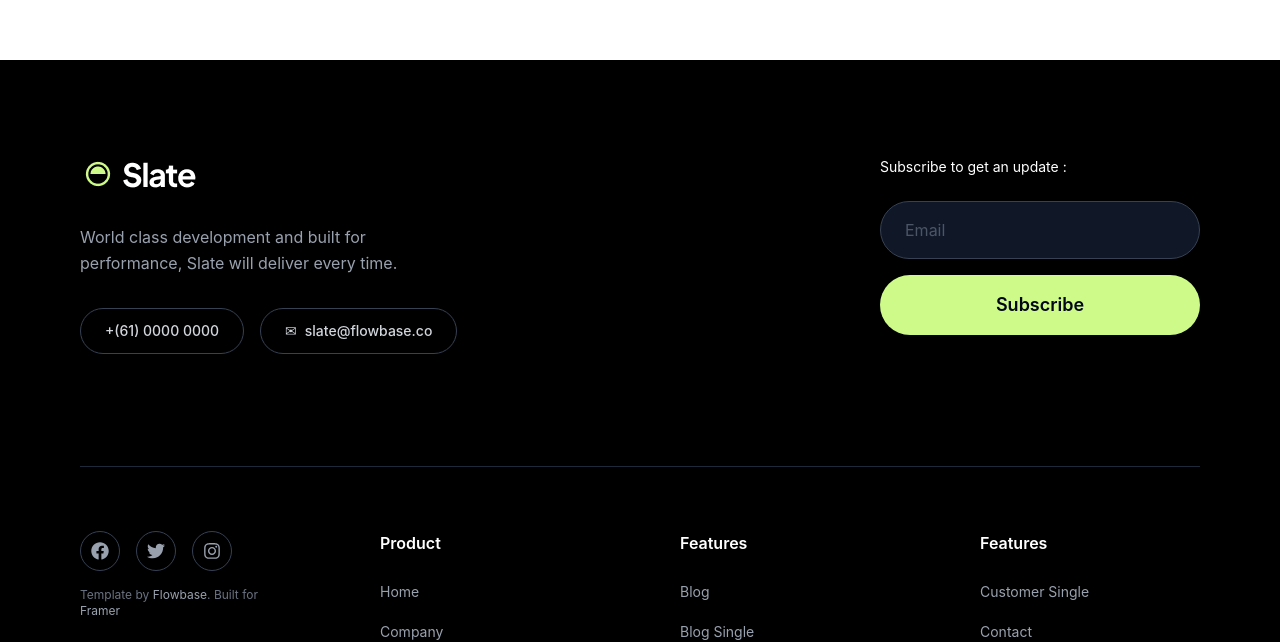
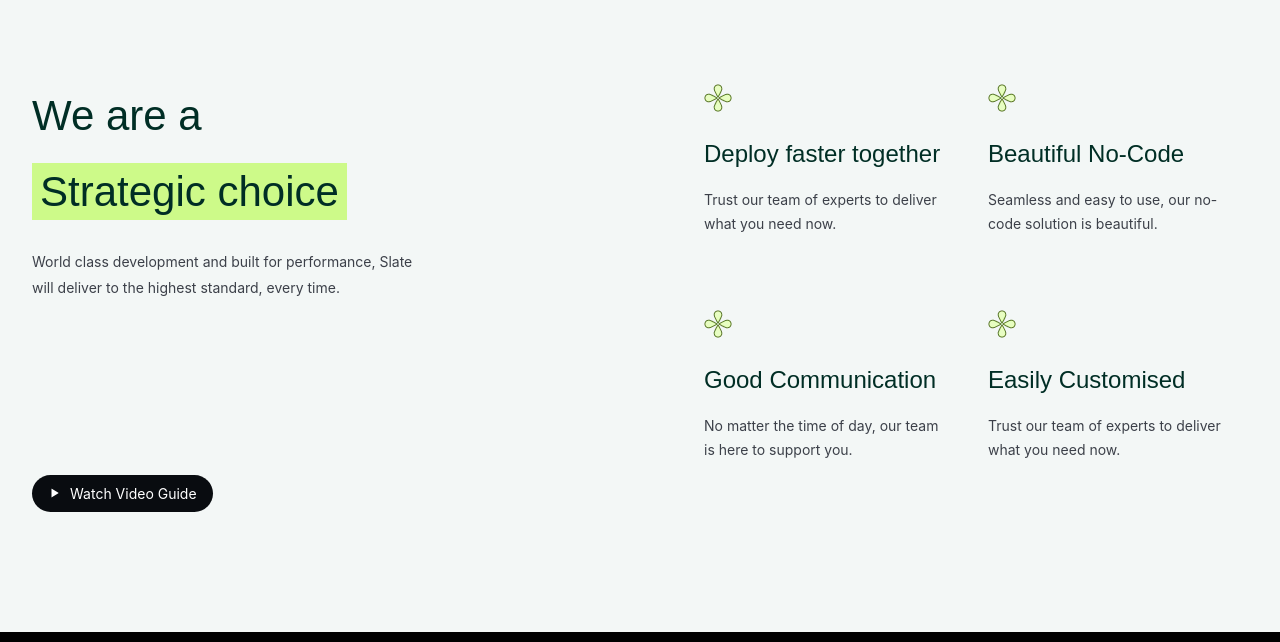
Before and after one commit to afsarRiyad/Group-Project, a React (Vite) app: page / in a window 1280 px wide. Shown: the part 1041-1683 px from the top of the page. Built offline with nearby package versions, Linux system fonts and the light colour scheme; a web font is replaced by a local one.

Commit message:
Strategic done

```diff
--- a/src/components/layouts/OurBlogs.jsx
+++ b/src/components/layouts/OurBlogs.jsx
@@ -8,7 +8,7 @@
 const OurBlogs = () => {
   return (
     <Container>
-      <div className="mb-16 lg:mb-24 pb-16 lg:pb-30">
+      <div className=" pb-16 lg:pb-30">
         <div className="text-center mb-12 lg:mb-24">
           <p className="primaryTxt">Our Blogs</p>
 
--- /dev/null
+++ b/src/components/layouts/StrategicChoice.jsx
@@ -0,0 +1,84 @@
+import React from 'react';
+import Container from './Container';
+import { IoIosPlay } from "react-icons/io";
+import plus from '../../assets/images/plus.webp';
+
+const StrategicChoice = () => {
+  return (
+    <div className='bg-[#F3F7F6]'>
+      <Container>
+        <div className='flex flex-col lg:flex-row pb-16 lg:pb-30 justify-between pt-16 lg:pt-30 gap-10 lg:gap-0'>
+
+          {/* Left Side */}
+          <div className='max-w-[408px]'>
+            <h2 className='headingTxt text-[32px] lg:text-[42px] mb-3.25'>
+              We are a
+            </h2>
+
+            <h3 className='mb-6.5'>
+              <span className='headingTxt text-[32px] lg:text-[42px] bg-[#CDFA89] px-2 py-1.25'>
+                Strategic choice
+              </span>
+            </h3>
+
+            <p className='primaryTxt leading-6.5 max-w-[390px] mb-10 lg:mb-43.5'>
+              World class development and built for performance, Slate will deliver to the highest standard, every time.
+            </p>
+
+            <button className='flex items-center gap-2 learnTxt text-[#ffffff] bg-[#090C10] px-4 py-2 rounded-[70px]'>
+              <IoIosPlay /> Watch Video Guide
+            </button>
+          </div>
+
+          {/* Right Side */}
+          <div className="grid grid-cols-1 sm:grid-cols-2 gap-6">
+
+            <div>
+              <img src={plus} alt="plus" />
+              <h3 className='headingTxt text-[20px] lg:text-[24px] font-medium mt-6 mb-4'>
+                Deploy faster together
+              </h3>
+              <p className='primaryTxt leading-6 max-w-[260px]'>
+                Trust our team of experts to deliver what you need now.
+              </p>
+            </div>
+
+            <div>
+              <img src={plus} alt="plus" />
+              <h3 className='headingTxt text-[20px] lg:text-[24px] font-medium mt-6 mb-4'>
+                Beautiful No-Code
+              </h3>
+              <p className='primaryTxt leading-6 max-w-[250px]'>
+                Seamless and easy to use, our no-code solution is beautiful.
+              </p>
+            </div>
+
+            <div>
+              <img src={plus} alt="plus" />
+              <h3 className='headingTxt text-[20px] lg:text-[24px] font-medium mt-6 mb-4'>
+                Good Communication
+              </h3>
+              <p className='primaryTxt leading-6 max-w-[240px]'>
+                No matter the time of day, our team is here to support you.
+              </p>
+            </div>
+
+            <div>
+              <img src={plus} alt="plus" />
+              <h3 className='headingTxt text-[20px] lg:text-[24px] font-medium mt-6 mb-4'>
+                Easily Customised
+              </h3>
+              <p className='primaryTxt leading-6 max-w-[260px]'>
+                Trust our team of experts to deliver what you need now.
+              </p>
+            </div>
+
+          </div>
+
+        </div>
+      </Container>
+    </div>
+  );
+};
+
+export default StrategicChoice;
--- a/src/pages/Home.jsx
+++ b/src/pages/Home.jsx
@@ -1,10 +1,12 @@
 import React from 'react'
 import OurBlogs from '../components/layouts/OurBlogs'
+import StrategicChoice from '../components/layouts/StrategicChoice'
 
 const Home = () => {
   return (
     <>
        <OurBlogs/>
+       <StrategicChoice/>
     </>
   )
 }
```
Also changed, not shown: src/assets/images/plus.webp (added).
